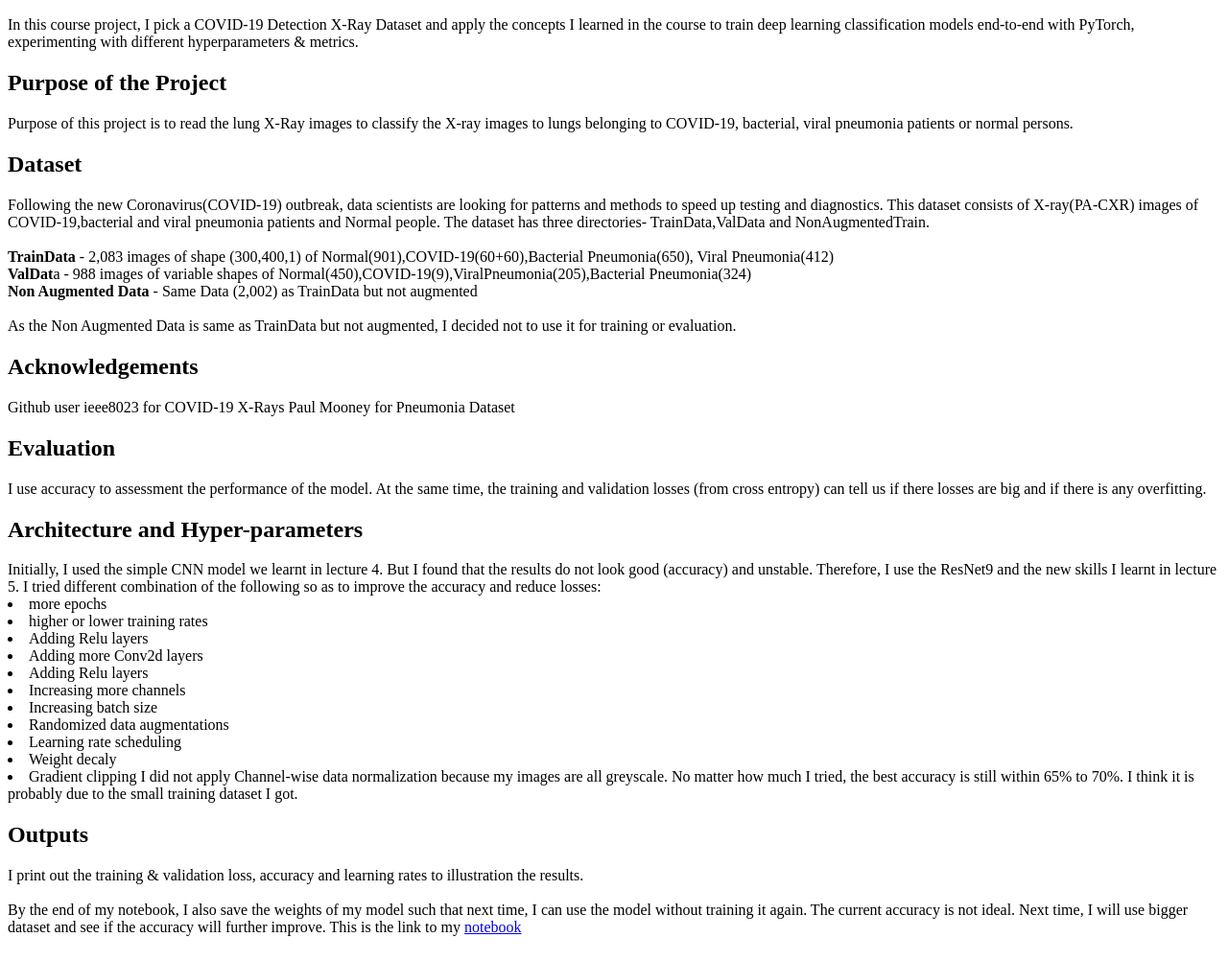
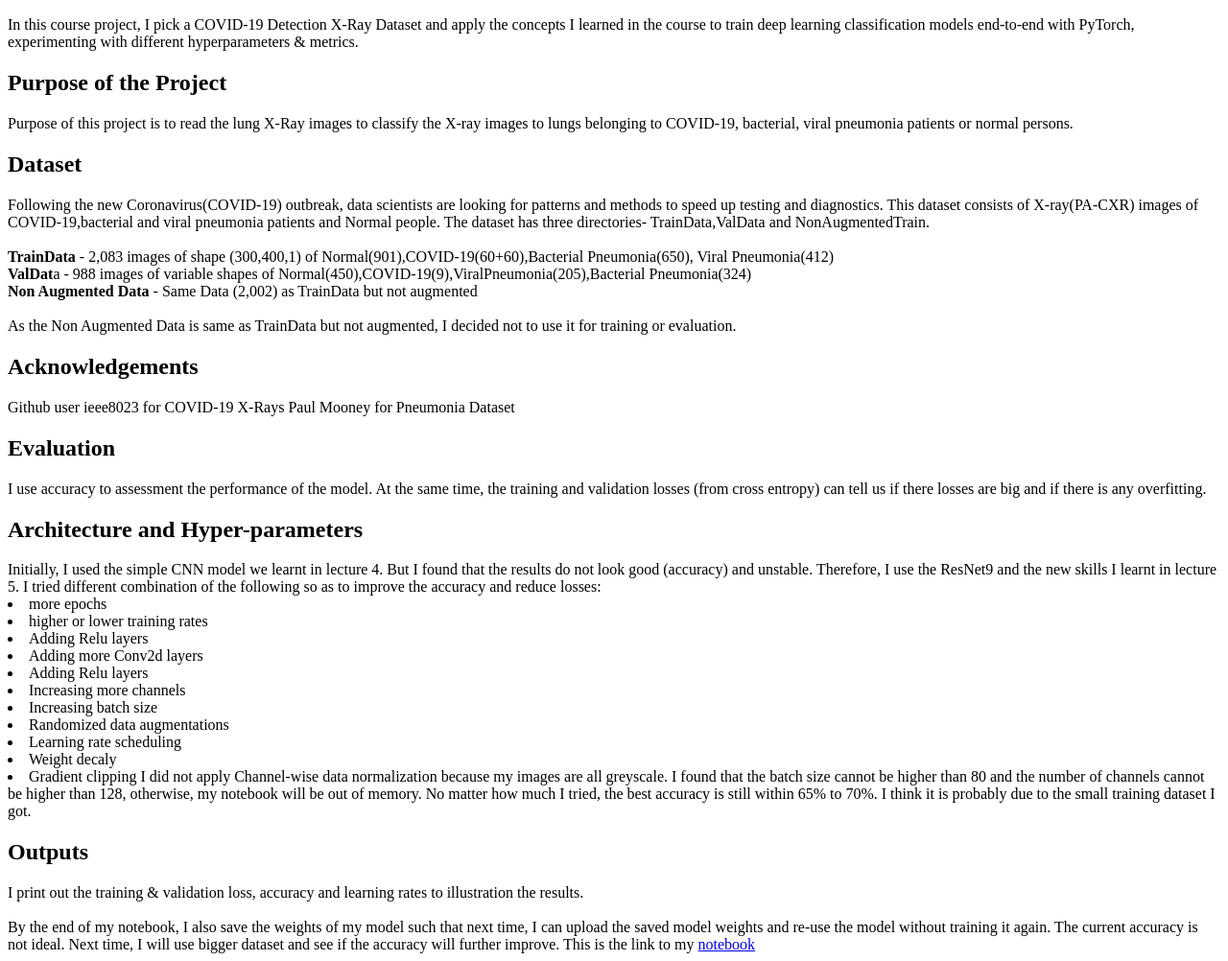
Before and after one commit to psyyip/zerotogans, a plain HTML site: page index.html in a window 1280 px wide. Shown: the part 96-1098 px from the top of the page at 96% size. Drawn offline with Linux system fonts and the light colour scheme.

Commit message:
Update index.html

```diff
--- a/index.html
+++ b/index.html
@@ -41,12 +41,14 @@ I tried different combination of the following so as to improve the accuracy and
 
 I did not apply Channel-wise data normalization because my images are all greyscale.
 
+I found that the batch size cannot be higher than 80 and the number of channels cannot be higher than 128, otherwise, my notebook will be out of memory.
+
 No matter how much I tried, the best accuracy is still within 65% to 70%. I think it is probably due to the small training dataset I got.
 
 <h2>Outputs</h2>
 I print out the training & validation loss, accuracy and learning rates to illustration the results. <br><br>
 
-By the end of my notebook, I also save the weights of my model such that next time, I can use the model without training it again.
+By the end of my notebook, I also save the weights of my model such that next time, I can upload the saved model weights and re-use the model without training it again.
 
 The current accuracy is not ideal. Next time, I will use bigger dataset and see if the accuracy will further improve.
 
```
